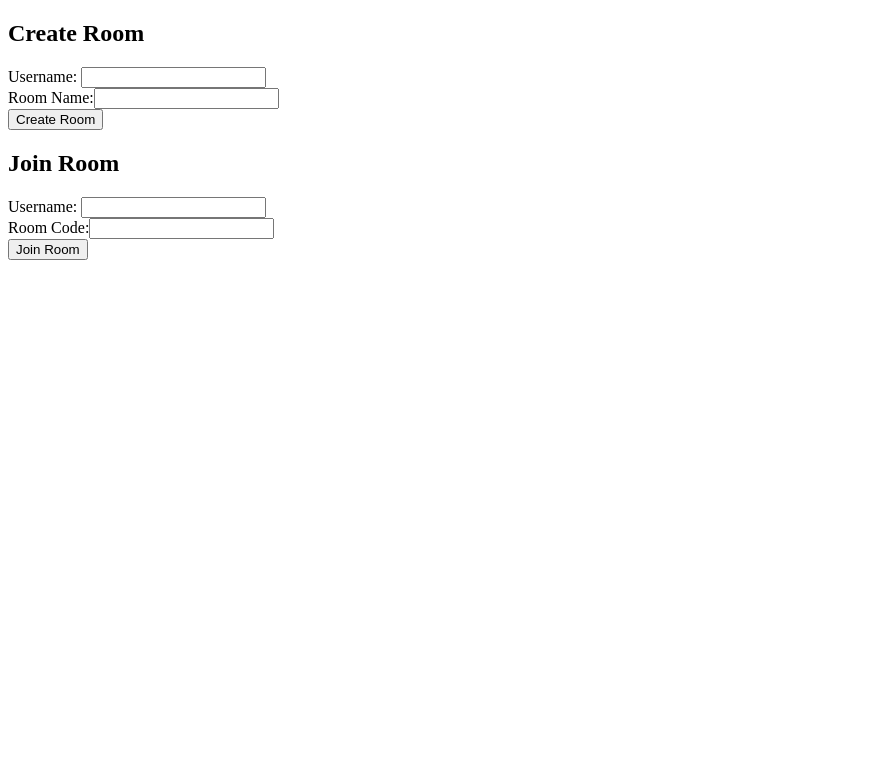
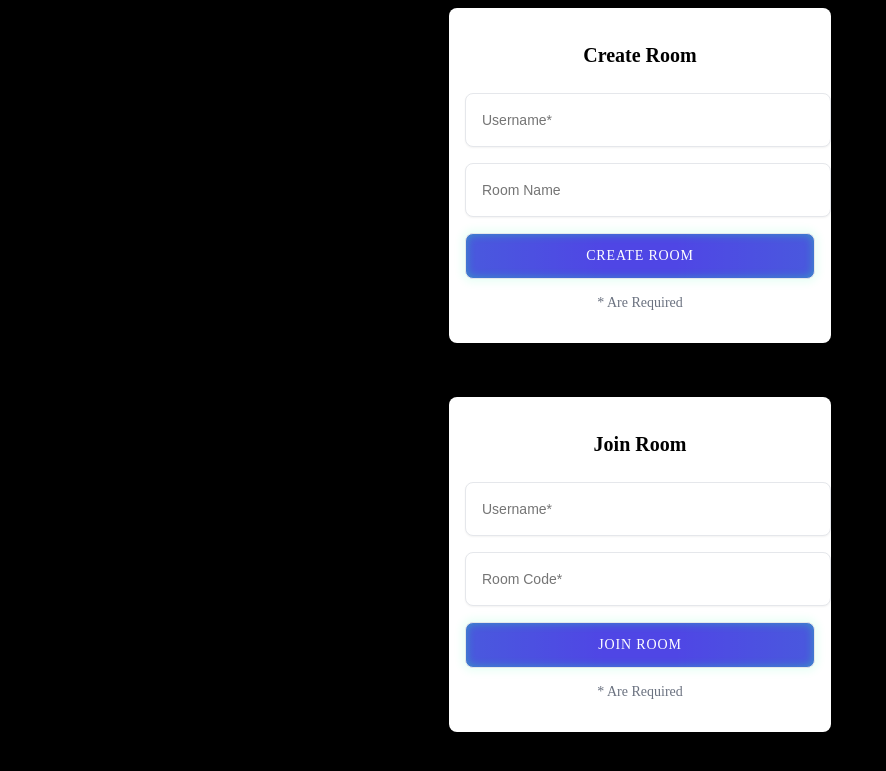
Before and after one commit to frantene/FlaskSocketServer, a Flask app: page / in a window 1280 px wide. Shown: the top 771 px of the page, without its empty margins (0-886 px from the left). Run offline with Flask 3, Linux system fonts and the light colour scheme; some libraries are stand-ins or nearby versions.

Commit message:
Update index.html

```diff
--- a/templates/index.html
+++ b/templates/index.html
@@ -5,24 +5,47 @@
     <title>Title</title>
     <script src="https://cdnjs.cloudflare.com/ajax/libs/socket.io/4.3.2/socket.io.js"></script>
     <script src="static/script/index.js"></script>
-    <link rel="stylesheet" href="static/style/style.css">
+    <link rel="stylesheet" href="static/style/index.css">
 </head>
-<body>
-    <form method="post" action="/create">
-        <h2>Create Room</h2>
-        <label>Username: </label><input name="username">
-        <br>
-        <label>Room Name:</label><input name="room_name">
-        <br>
-        <button type="submit">Create Room</button>
+<body><center>
+    <form class="form" method="post" action="/create">
+        <h2 class="form-title">Create Room</h2>
+      <div class="input-container">
+      <input placeholder="Username*" name="username">
+        <span>
+        </span>
+        </div>
+      <div class="input-container">
+      <input placeholder="Room Name" name="room_name">
+        <span>
+        </span>
+        </div>
+        <button class="submit" type="submit">Create Room</button>
+      <p class="signup-link">
+        * Are Required
+        <!--<a href="">Sign up</a>-->
+      </p>
     </form>
-    <form method="post" action="/join">
-        <h2>Join Room</h2>
-        <label>Username: </label><input name="username">
-        <br>
-        <label>Room Code:</label><input name="room_code" type=number>
-        <br>
-        <button type='submit'>Join Room</button>
+  <br>
+  <br>
+  <br>
+<form class="form" method="post" action="/join">
+      <h2 class="form-title">Join Room</h2>
+  <div class="input-container">
+  <input placeholder="Username*" name="username">
+    <span>
+    </span>
+    </div>
+  <div class="input-container">
+  <input placeholder="Room Code*" name="room_code" type=number>
+    <span>
+    </span>
+    </div>
+        <button class="submit" type='submit'>Join Room</button>
+  <p class="signup-link">
+    * Are Required
+    <!--<a href="">Sign up</a>-->
+  </p>
     </form>
-</body>
+</body></center>
 </html>
```
